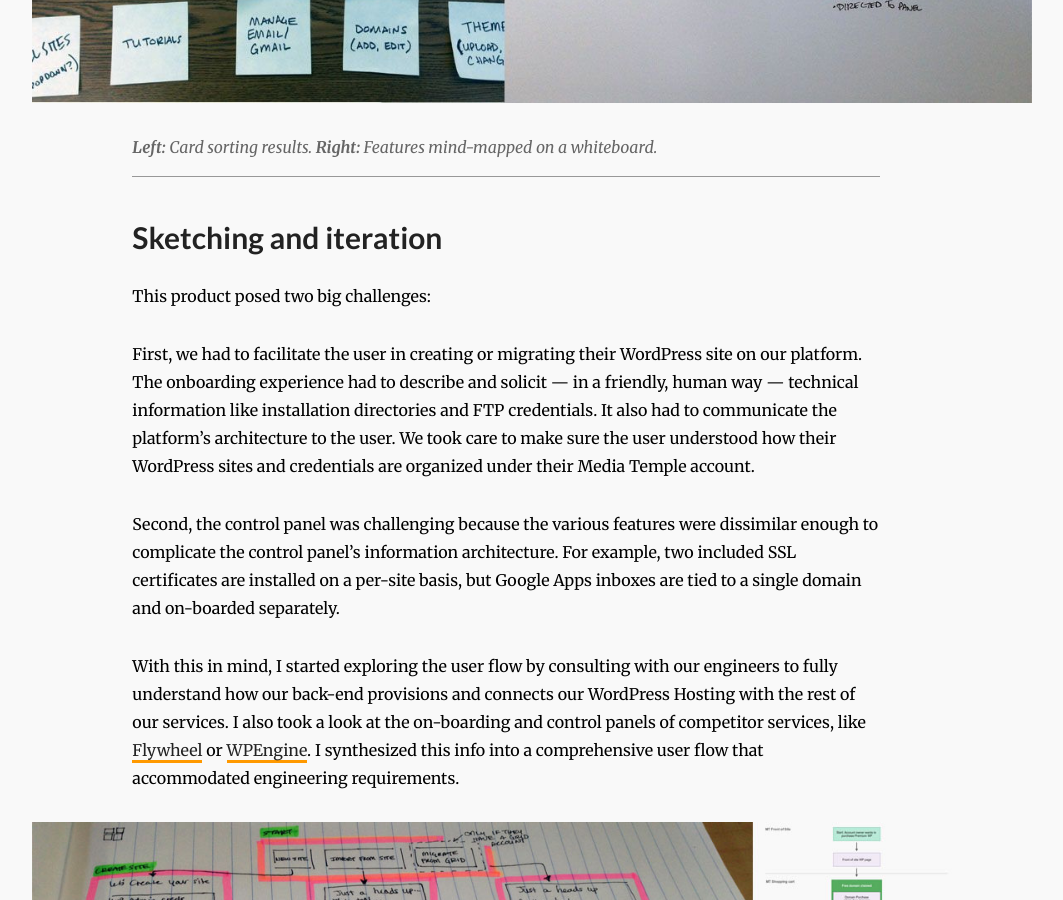
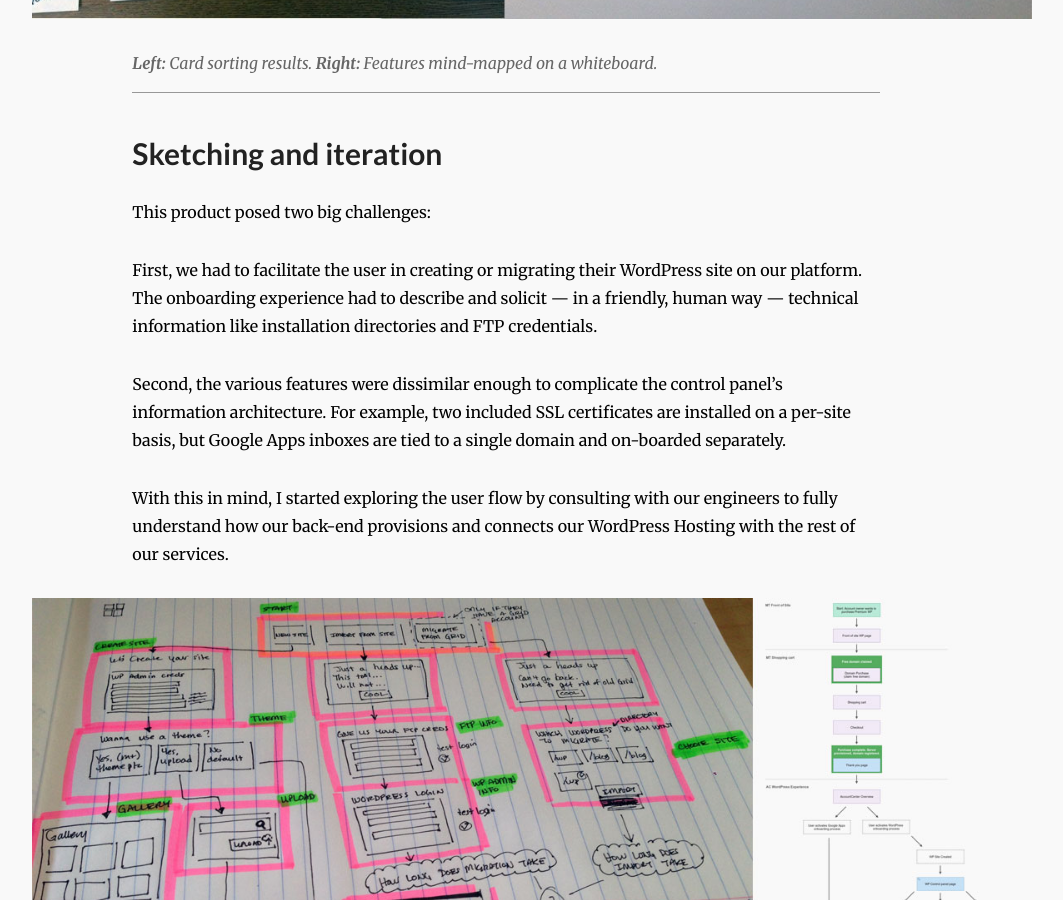
Before and after one commit to justinbyo/jbarr-v3, a Jekyll site: the page built from _posts/2015-02-26-case-study-wordpress-hosting.markdown, in a window 1280 px wide and 900 px high, scrolled down 1524 px. Shown: the whole window, without its empty margins (134-1197 px from the left). Built offline with Jekyll 4.4.1, drawn with Linux system fonts in a browser that asks for light colours; nearby versions of some CDN libraries; Markdown is read by kramdown in place of the engine named in the settings; some of the changed text lies outside the part shown.

Commit message:
Made the Wordpress and Google Apps case studies leaner

```diff
--- a/_posts/2015-02-26-case-study-wordpress-hosting.markdown
+++ b/_posts/2015-02-26-case-study-wordpress-hosting.markdown
@@ -11,7 +11,7 @@ description: "When Media Temple improved their WordPress hosting platform with a
 
 <h3>Retrofitting a strong foundation</h3>
 
-In 2014, Media Temple added [WordPress Hosting][mtwordpress] to its suite of hosting and cloud solutions. The product included a custom control panel &mdash; within the scope of the larger Media Temple control panel &mdash; that made it easy for users to create and manage their WordPress sites, and offered tools and extras like automated backups, staging sites, git integration, and custom themes.
+In 2014, Media Temple added [WordPress Hosting][mtwordpress] to its suite of web hosting services. The product included a custom control panel &mdash; within the scope of the larger Media Temple control panel &mdash; that made it easy for users to create and manage their WordPress sites, and offered tools and extras like automated backups, staging sites, git integration, and custom themes.
 
 While the product was performant and had a strong adoption rate, it needed some serious improvement. For one, the control panel never underwent a serious UX process before it was built. There was no on-boarding process for new users and &mdash; worse yet &mdash; there wasn&rsquo;t a strong foundation to incorporate new features into the control panel.
 
@@ -19,7 +19,7 @@ With the introduction of a new on-boarding flow, along with a slate of new featu
 
 <h3>Mind-mapping the product requirements</h3>
 
-The UX process started with a hefty set of user stories. During the on-boarding process, users would now have the option to create a brand new WordPress site, import a WordPress site from another hosting service, or migrate a WordPress site from another Media Temple service. This product update also bundled a few services like 1-click SSL certificate installations, a domain name, [Google Apps for Work][googleappscasestudy] inboxes, and Media Temple&rsquo;s proprietary security monitoring widget. The goal was to create an experience that makes it easy for users to host, manage, and secure their WordPress sites.
+The UX process started with a hefty set of user stories. During the on-boarding process, users would now have the option to create a brand new WordPress site, import a WordPress site from another hosting service, or migrate a WordPress site from another Media Temple service. This product update also bundled a few services like 1-click SSL certificate installations.
 
 There was a lot to fit into the control panel. I started by mind-mapping how the user stories translated into features and how those features might be organized in the UI. I also used card sorting with team members to help finesse the control panel&rsquo;s navigation.
 
@@ -31,11 +31,11 @@ There was a lot to fit into the control panel. I started by mind-mapping how the
 
 This product posed two big challenges:
 
-First, we had to facilitate the user in creating or migrating their WordPress site on our platform. The onboarding experience had to describe and solicit  &mdash; in a friendly, human way &mdash; technical information like installation directories and FTP credentials. It also had to communicate the platform&rsquo;s architecture to the user. We took care to make sure the user understood how their WordPress sites and credentials are organized under their Media Temple account.
+First, we had to facilitate the user in creating or migrating their WordPress site on our platform. The onboarding experience had to describe and solicit  &mdash; in a friendly, human way &mdash; technical information like installation directories and FTP credentials.
 
-Second, the control panel was challenging because the various features were dissimilar enough to complicate the control panel&rsquo;s information architecture. For example, two included SSL certificates are installed on a per-site basis, but Google Apps inboxes are tied to a single domain and on-boarded separately.
+Second, the various features were dissimilar enough to complicate the control panel&rsquo;s information architecture. For example, two included SSL certificates are installed on a per-site basis, but Google Apps inboxes are tied to a single domain and on-boarded separately.
 
-With this in mind, I started exploring the user flow by consulting with our engineers to fully understand how our back-end provisions and connects our WordPress Hosting with the rest of our services. I also took a look at the on-boarding and control panels of competitor services, like [Flywheel][flywheel] or [WPEngine][wpengine]. I synthesized this info into a comprehensive user flow that accommodated engineering requirements.
+With this in mind, I started exploring the user flow by consulting with our engineers to fully understand how our back-end provisions and connects our WordPress Hosting with the rest of our services.
 
 <img class="large" src="/images/wordpress-user-flow.png" />
 
@@ -45,10 +45,6 @@ Once the user flow was finalized, I moved on to one of my favorite steps: sketch
 <img class="" src="/images/wordpress-panel-sketch.jpg" />
 
 <p class="caption">I used sticky notes to map out and reorganize interactions in the control panel.</p>
-
-
-
-
 
 <h3>Wireframing and prototyping</h3>
 
@@ -62,13 +58,9 @@ I used [UXPin][uxpin] to create high-fidelity wireframes of both the on-boarding
 
 <p class="caption"><strong>Above:</strong> The control panel to manage a single WordPress site, with notations.</p>
 
-
-
-
-
 <h3>Visual design and UI</h3>
 
-I worked closely with our visual designer [Ryan Morgan][ryanmorgan] as he transformed my wires and prototypes into full-fidelity mockups. We developed a card-based style that would allow for future extensibility when new features are eventually added to the panel. As the user experience became increasingly vivid, we challenged some assumptions I had and continued to finesse the finer points of the more complicated interactions, like SSL installation.
+I worked closely with our visual designer [Ryan Morgan][ryanmorgan] as he transformed my wireframes and prototypes into full-fidelity mockups. We developed a card-based style that would allow for future extensibility when new features are eventually added to the panel.
 
 <img class="large" src="/images/wordpress-onboard-ui.png" />
 
--- a/_posts/2017-02-28-case-study-nissan-carsharing.markdown
+++ b/_posts/2017-02-28-case-study-nissan-carsharing.markdown
@@ -64,7 +64,7 @@ With these learnings, I designed and built a high-fidelity prototype to test wit
 
 I used Sketch to design the app and learned [Framer JS][framerjs] to produce an interactive iOS prototype that could be displayed on a mobile device. This included building a custom view controller and implementing animated transitions.
 
-The prototype consisted of four user flows that linked together as a narrative.
+The prototype consisted of four user flows that linked together as a narrative:
 
 <ol>
   <li>The user opens the app and immediately sees the location of the shared vehicle.</li>
```
Also changed, not shown: _posts/2015-02-26-case-study-google-apps-reselling.markdown (+4 -22 lines), 3 other files.
